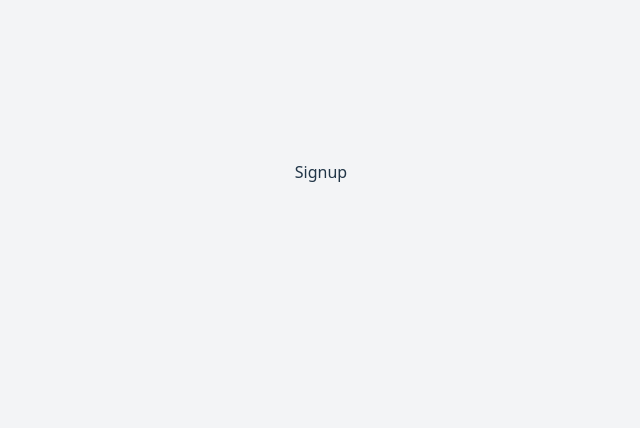
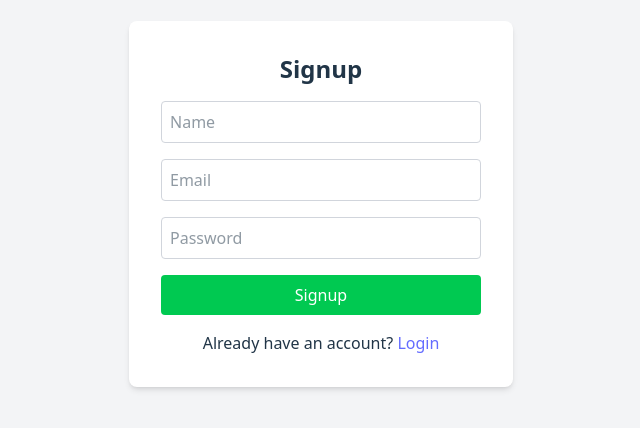
Before and after one commit to bhaskar2414/Practice, a React (Vite) app in the folder my-dashboard/: page /signup in a window 1280 px wide. Shown: the part 228-656 px from the top of the page, without its empty margins (319-959 px from the left). Built offline with nearby package versions, Linux system fonts and the light colour scheme.

Commit message:
Feat (ui) : Login and Sign Up page added

```diff
--- a/my-dashboard/src/pages/Login.jsx
+++ b/my-dashboard/src/pages/Login.jsx
@@ -1,7 +1,38 @@
 import React from "react";
+import { Link } from "react-router-dom";
 
 const Login = () => {
-  return <div>Login</div>;
+  return (
+    <div className="flex flex-col items-center justify-center min-h-screen bg-gray-100 p-4">
+      <div className="bg-white p-8 rounded-lg shadow-md w-full max-w-sm">
+        <h2 className="text-2xl font-bold mb-4 text-center">Login</h2>
+        <form className="space-y-4">
+          <input
+            type="email"
+            placeholder="Email"
+            className="w-full p-2 border border-gray-300 rounded"
+          />
+          <input
+            type="password"
+            placeholder="Password"
+            className="w-full p-2 border border-gray-300 rounded"
+          />
+          <button
+            type="submit"
+            className="w-full bg-blue-500 text-white p-2 rounded hover:bg-blue-600 cursor-pointer"
+          >
+            Login
+          </button>
+        </form>
+        <p className="text-center mt-4">
+          Don’t have an account?{" "}
+          <Link to="/signup" className="text-blue-500 hover:underline">
+            Signup
+          </Link>
+        </p>
+      </div>
+    </div>
+  );
 };
 
 export default Login;
--- a/my-dashboard/src/pages/Signup.jsx
+++ b/my-dashboard/src/pages/Signup.jsx
@@ -1,7 +1,43 @@
 import React from "react";
+import { Link } from "react-router-dom";
 
 const Signup = () => {
-  return <div>Signup</div>;
+  return (
+    <div className="flex flex-col items-center justify-center min-h-screen bg-gray-100 p-4">
+      <div className="bg-white p-8 rounded-lg shadow-md w-full max-w-sm">
+        <h2 className="text-2xl font-bold mb-4 text-center">Signup</h2>
+        <form className="space-y-4">
+          <input
+            type="text"
+            placeholder="Name"
+            className="w-full p-2 border border-gray-300 rounded"
+          />
+          <input
+            type="email"
+            placeholder="Email"
+            className="w-full p-2 border border-gray-300 rounded"
+          />
+          <input
+            type="password"
+            placeholder="Password"
+            className="w-full p-2 border border-gray-300 rounded"
+          />
+          <button
+            type="submit"
+            className="w-full bg-green-500 text-white p-2 rounded hover:bg-green-600 cursor-pointer"
+          >
+            Signup
+          </button>
+        </form>
+        <p className="text-center mt-4">
+          Already have an account?{" "}
+          <Link to="/login" className="text-green-500 hover:underline">
+            Login
+          </Link>
+        </p>
+      </div>
+    </div>
+  );
 };
 
 export default Signup;
```
